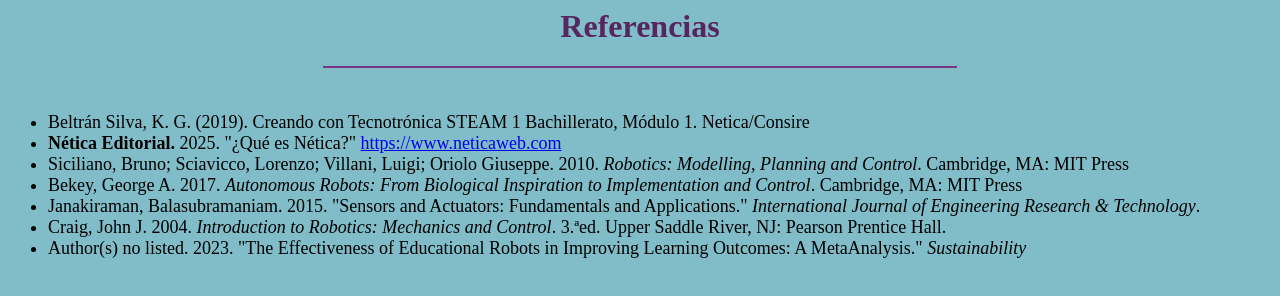
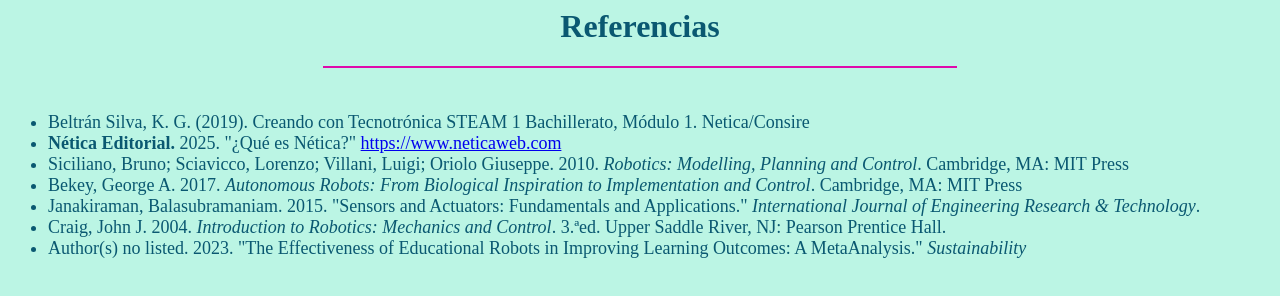
Before and after one commit to aurorayeo/aurorayeo.github.io, a plain HTML site: page referenciasMAF.html in a window 1280 px wide. Drawn offline with Linux system fonts and the light colour scheme.

Commit message:
Update referenciasMAF.html

```diff
--- a/referenciasMAF.html
+++ b/referenciasMAF.html
@@ -2,10 +2,10 @@
 <HEAD>
 <TITLE>Sitio Web de M.A.F.</TITLE>
 </HEAD>
-<BODY bgcolor= "#81bdc8">
-<FONT COLOR="BLACK" FACE="TIMES NEW ROMAN">
-<CENTER><H1><FONT COLOR="572560">Referencias</FONT></H1></CENTER>
-<HR SIZE=2 WIDTH="50%" ALIGN="CENTER" COLOR="#7a3685">
+<BODY bgcolor= "#bbf5e4">
+<FONT COLOR="0A5871" FACE="TIMES NEW ROMAN">
+<CENTER><H1><FONT COLOR="0A5871">Referencias</FONT></H1></CENTER>
+<HR SIZE=2 WIDTH="50%" ALIGN="CENTER" COLOR="#de0aab">
 <BR>
 <FONT SIZE=4 FACE="TIMES NEW ROMAN">
 <P ALIGN="JUSTIFY">
```
